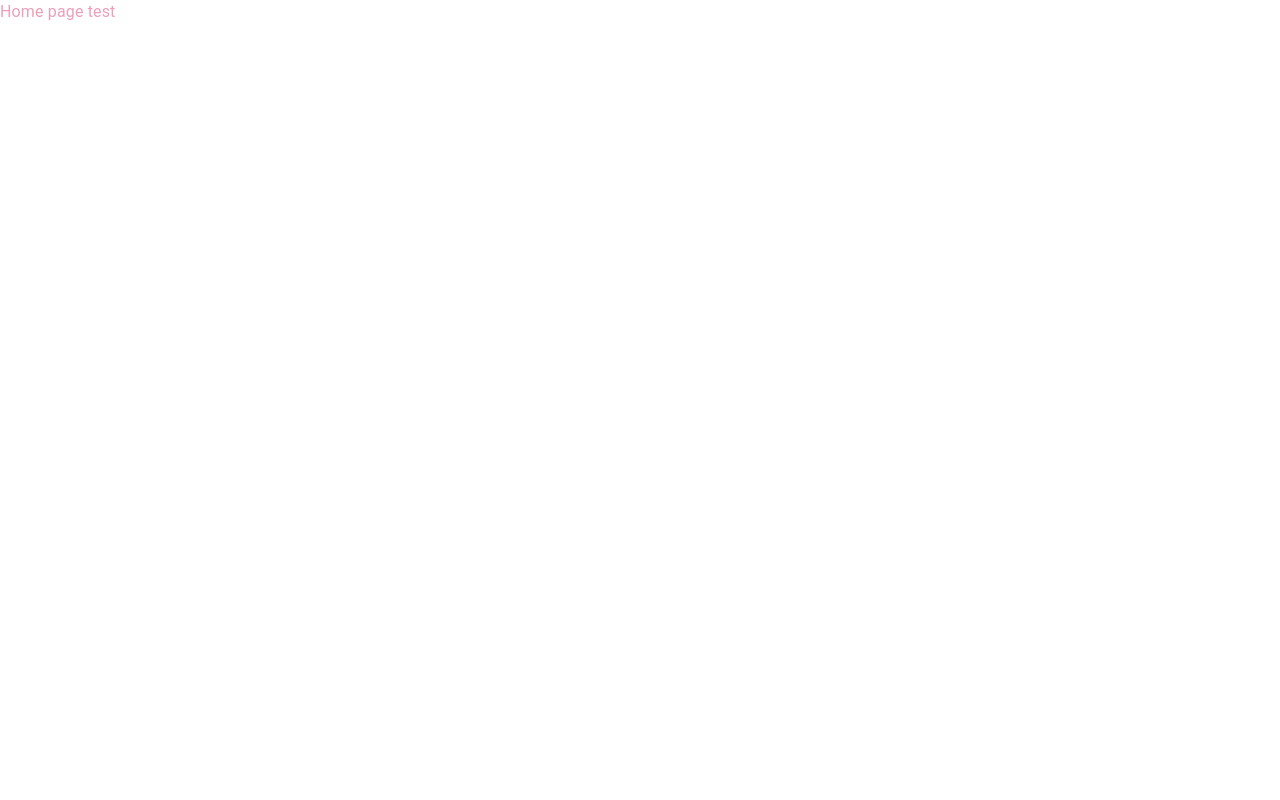
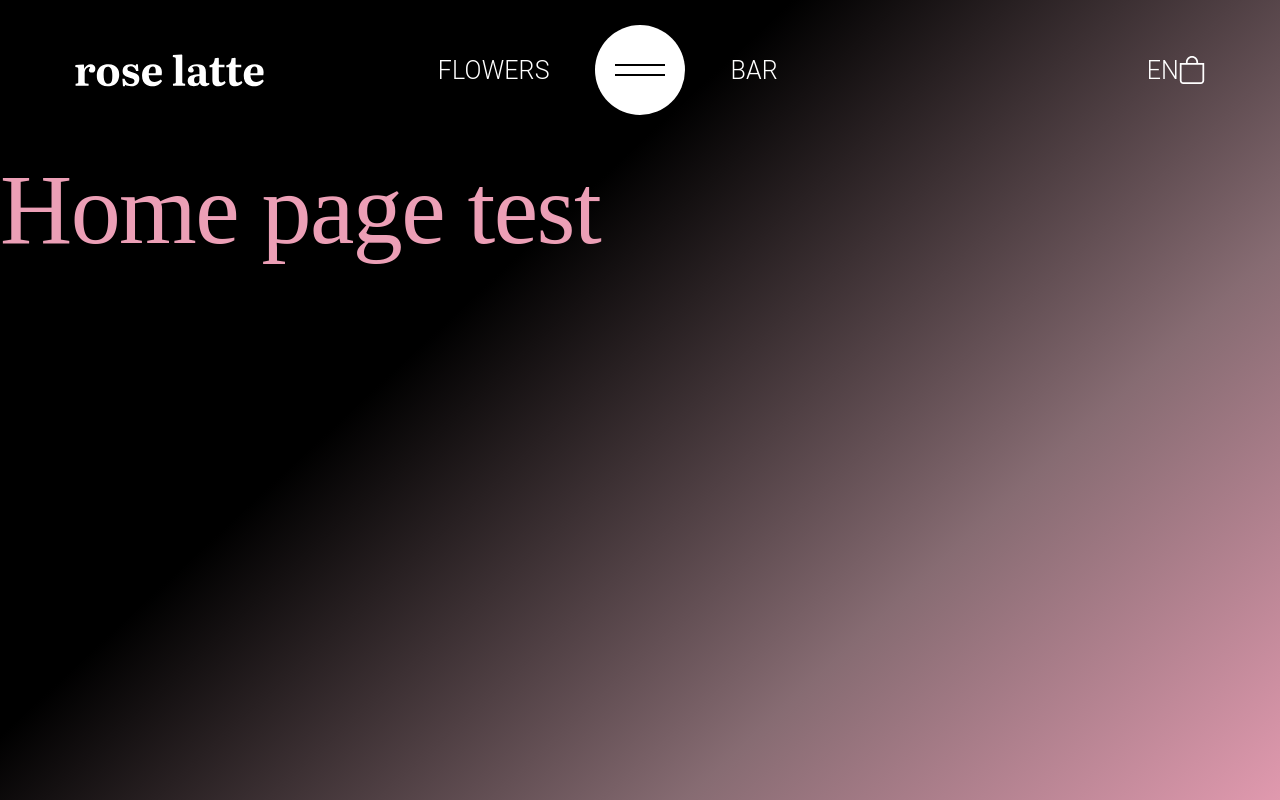
Before and after one commit to wstudiouz/roseLatte, a Next.js app: page / in a window 1280 px wide. Built offline with nearby package versions, Linux system fonts and the light colour scheme.

Commit message:
header created
updated

updated

```diff
--- a/next.config.js
+++ b/next.config.js
@@ -1,6 +1,11 @@
 /** @type {import('next').NextConfig} */
 const nextConfig = {
   reactStrictMode: true,
-}
+  images: {
+    dangerouslyAllowSVG: true,
+    contentDispositionType: "attachment",
+    contentSecurityPolicy: "default-src 'self'; script-src 'none'; sandbox;",
+  },
+};
 
-module.exports = nextConfig
+module.exports = nextConfig;
--- /dev/null
+++ b/src/components/header/HeaderBottom.tsx
@@ -0,0 +1,115 @@
+import { Box, Stack, Typography } from "@mui/material";
+
+interface ComponentProps {
+  active: boolean;
+}
+
+export default function HeaderBottom({ active }: ComponentProps) {
+  const NavItems = {
+    color: "#103a3a",
+    position: "relative",
+    display: "inline-block",
+    WebkitTransition: "all 1s ease-in-out",
+    transition: "all 1s ease-in-out",
+    "&:hover": {
+      opacity: 0.5,
+      cursor: "pointer",
+    },
+    opacity: active ? 1 : 0,
+    transform: active ? "translate(0px,0px)" : "translate(0px,60px)",
+    zIndex: 2,
+  };
+  return (
+    <Stack
+      sx={{
+        position: "fixed",
+        width: active ? "100%" : 0,
+        top: "0",
+        left: "50%",
+        bottom: "0",
+        WebkitTransform: "translateX(-50%)",
+        transform: "translateX(-50%)",
+        backgroundColor: "#fffbf4",
+        zIndex: 0,
+        overflow: "hidden",
+        WebkitBoxShadow: "inset .5px 0 0 0 #103a3a, inset -.5px 0 0 0 #103a3a",
+        boxShadow: "inset .5px 0 0 0 #103a3a, inset -.5px 0 0 0 #103a3a",
+        WebkitTransition: "all 1s ease",
+        transition: "all 1s ease",
+      }}
+    >
+      <Stack
+        sx={{
+          width: "100%",
+          position: "absolute",
+          top: "50%",
+          left: "50%",
+          WebkitTransform: "translate(-50%, -50%)",
+          transform: "translate(-50%, -50%)",
+          opacity: 0.3,
+          marginTop: "2.0833333333vw",
+          zIndex: 1,
+        }}
+      >
+        <Box
+          sx={{ width: "100%", zIndex: 1 }}
+          component="svg"
+          viewBox="0 0 1500 2200"
+          xmlns="http://www.w3.org/2000/svg"
+        >
+          <Box
+            sx={{
+              fontFamily: "Oranienbaum, serif",
+              strokeDasharray: "100%",
+              strokeDashoffset: "100%",
+              fontSize: "290px",
+              lineHeight: "88%",
+              letterSpacing: "-.045em",
+              strokeWidth: ".5px",
+              textTransform: "uppercase",
+              opacity: 0.4,
+            }}
+            component="text"
+            x="50%"
+            y="50%"
+            dominantBaseline="middle"
+            textAnchor="middle"
+            fill="#000"
+          >
+            RoseLatte
+          </Box>
+        </Box>
+      </Stack>
+      <Stack
+        sx={{
+          WebkitBoxFlex: "1",
+          WebkitFlex: "1 1 auto",
+          msFlex: "1 1 auto",
+          flex: "1 1 auto",
+          WebkitBoxAlign: "center",
+          WebkitAlignItems: "center",
+          msFlexAlign: "center",
+          alignItems: "center",
+          WebkitBoxPack: "center",
+          WebkitJustifyContent: "center",
+          msFlexPack: "center",
+          justifyContent: "center",
+          zIndex: 2,
+        }}
+      >
+        <Typography variant="h1" sx={NavItems}>
+          Flower shop
+        </Typography>
+        <Typography variant="h1" sx={NavItems}>
+          Coffee & Bistro
+        </Typography>
+        <Typography variant="h1" sx={NavItems}>
+          ABOUT US
+        </Typography>
+        <Typography variant="h1" sx={NavItems}>
+          Contacts
+        </Typography>
+      </Stack>
+    </Stack>
+  );
+}
--- /dev/null
+++ b/src/components/header/index.tsx
@@ -0,0 +1,146 @@
+const { Stack, Typography } = require("@mui/material");
+import Image from "next/image";
+import Logo from "../../../public/images/logo.svg";
+import Card from "../../../public/images/card.svg";
+import { theme } from "@/config/theme";
+import { useState } from "react";
+import HeaderBottom from "./HeaderBottom";
+
+const Header = () => {
+  const [active, setActive] = useState<boolean>(false);
+  const BurgerLine = {
+    content: '""',
+    position: "absolute",
+    top: "50%",
+    left: "50%",
+    WebkitTransform: active
+      ? "translate(-50%, -50%) rotate(45deg)"
+      : "translate(-50%, -50%)",
+    transform: active
+      ? "translate(-50%, -50%) rotate(45deg)"
+      : "translate(-50%, -50%)",
+    width: { xs: "35px", md: "50px" },
+    height: "2px",
+    backgroundColor: "#000000",
+    willChange: "transform",
+    WebkitTransition: "all .5s ease",
+    transition: "all .5s ease",
+    marginTop: active ? 0 : "-5px",
+  };
+  return (
+    <Stack>
+      <Stack
+        sx={{
+          zIndex: 5,
+          width: "100%",
+          padding: { xs: "15px 30px", md: "25px 75px" },
+          justifyContent: "space-between",
+          alignItems: { xs: "flex-start", md: "center" },
+          flexDirection: { xs: "column-reverse", md: "row" },
+          position: "fixed",
+          top: 0,
+        }}
+      >
+        <Stack
+          sx={{
+            width: { xs: "calc(100% - 90px)", md: "42%" },
+            display: "flex",
+            justifyContent: "space-between",
+            alignItems: "center",
+            flexDirection: "row",
+          }}
+        >
+          <Image src={Logo} alt="logo" width={189} height={59} />
+          <Typography
+            variant="H4Roboto"
+            sx={{
+              textTransform: "uppercase",
+              color: active ? "red" : theme.palette.background.default,
+            }}
+          >
+            Flowers
+          </Typography>
+        </Stack>
+        <Stack
+          sx={{
+            position: {
+              xs: "absolute",
+              md: "relative",
+            },
+            right: { xs: 30, md: 0 },
+          }}
+        >
+          <Stack
+            onClick={() => setActive(!active)}
+            sx={{
+              borderRadius: "50%",
+              backgroundColor: "#fff",
+              width: { xs: "60px", md: "90px" },
+              height: { xs: "60px", md: "90px" },
+              position: "relative",
+              cursor: "pointer",
+              WebkitTransition: "all .5s ease",
+              transition: "all .5s ease",
+              "&:after": BurgerLine,
+              "&:before": {
+                ...BurgerLine,
+                marginTop: active ? 0 : "5px",
+                WebkitTransform: active
+                  ? "translate(-50%, -50%) rotate(-45deg)"
+                  : "translate(-50%, -50%)",
+                transform: active
+                  ? "translate(-50%, -50%) rotate(-45deg)"
+                  : "translate(-50%, -50%)",
+              },
+              "&:hover": {
+                WebkitTransform: active ? "rotate(180deg)" : 0,
+                transform: active ? "rotate(180deg)" : 0,
+              },
+            }}
+          ></Stack>
+        </Stack>
+        <Stack
+          sx={{
+            width: { xs: "100%", md: "42%" },
+            display: "flex",
+            justifyContent: { xs: "space-evenly", md: "space-between" },
+            alignItems: "center",
+            flexDirection: "row",
+          }}
+        >
+          <Typography
+            variant="H4Roboto"
+            sx={{
+              textTransform: "uppercase",
+              color: theme.palette.background.default,
+            }}
+          >
+            Bar
+          </Typography>
+          <Stack
+            sx={{
+              display: "flex",
+              justifyContent: "space-between",
+              alignItems: "center",
+              flexDirection: "row",
+            }}
+          >
+            <Typography
+              variant="H4Roboto"
+              sx={{
+                textTransform: "uppercase",
+                color: theme.palette.background.default,
+              }}
+            >
+              En
+            </Typography>
+            <Image src={Card} alt="logo" width={26} height={30} />
+          </Stack>
+        </Stack>
+      </Stack>
+      <HeaderBottom active={active} />
+    </Stack>
+  );
+};
+
+export default Header;
--- a/src/pages/index.tsx
+++ b/src/pages/index.tsx
@@ -2,7 +2,8 @@ import Head from "next/head";
 import Image from "next/image";
 import { Inter } from "next/font/google";
 import styles from "@/styles/Home.module.css";
-import { Typography } from "@mui/material";
+import { Stack, Typography } from "@mui/material";
+import Header from "../components/header";
 
 const inter = Inter({ subsets: ["latin"] });
 
@@ -15,7 +16,18 @@ export default function Home() {
         <meta name="viewport" content="width=device-width, initial-scale=1" />
         <link rel="icon" href="/favicon.ico" />
       </Head>
-      <Typography variant="H1">Home page test</Typography>
+      <Stack
+        sx={{
+          background:
+            "linear-gradient(137.15deg, #000000 37.02%, rgba(112, 80, 88, 0.844253) 72.16%, #EC9FB6 103.65%)",
+          height: "100vh",
+        }}
+      >
+        <Header />
+        <Typography variant="h1" sx={{ marginTop: "150px" }}>
+          Home page test
+        </Typography>
+      </Stack>
     </>
   );
 }
```
Also changed, not shown: public/images/card.svg (added), public/images/logo.svg (added).
